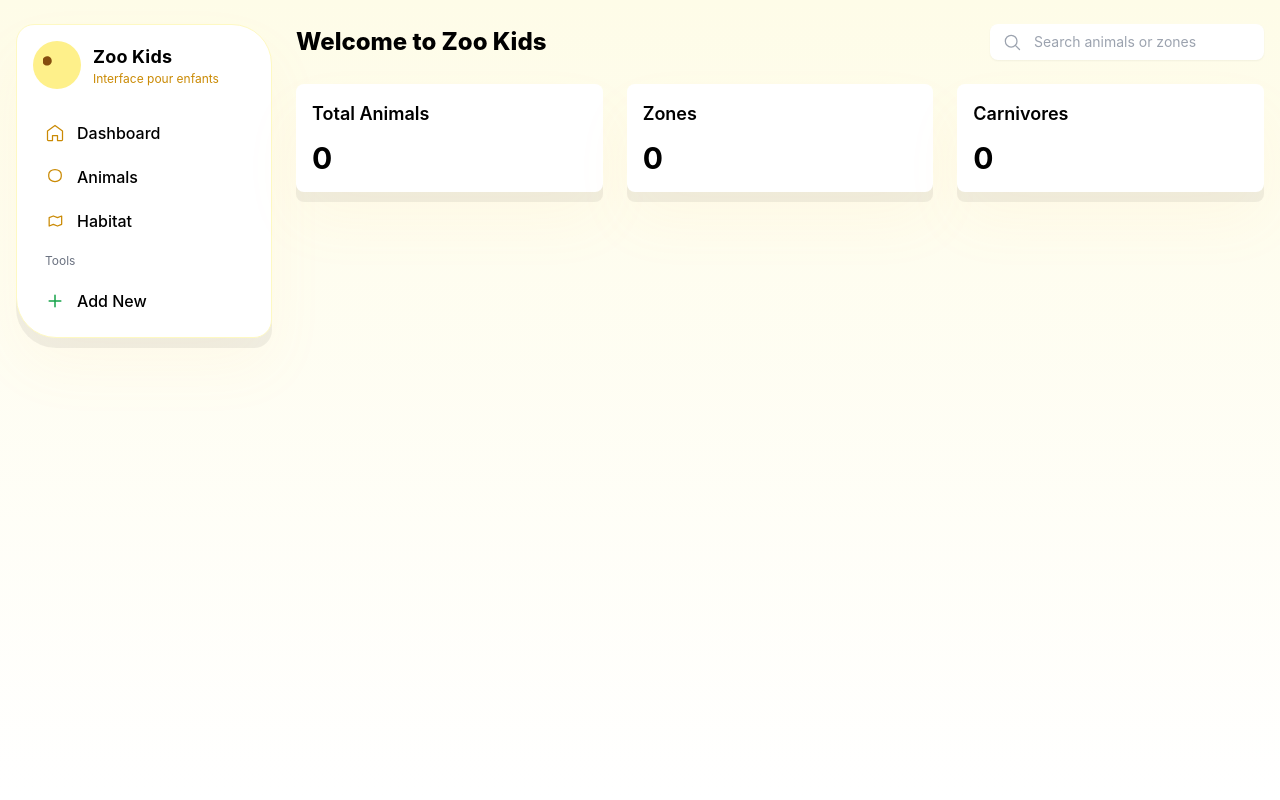
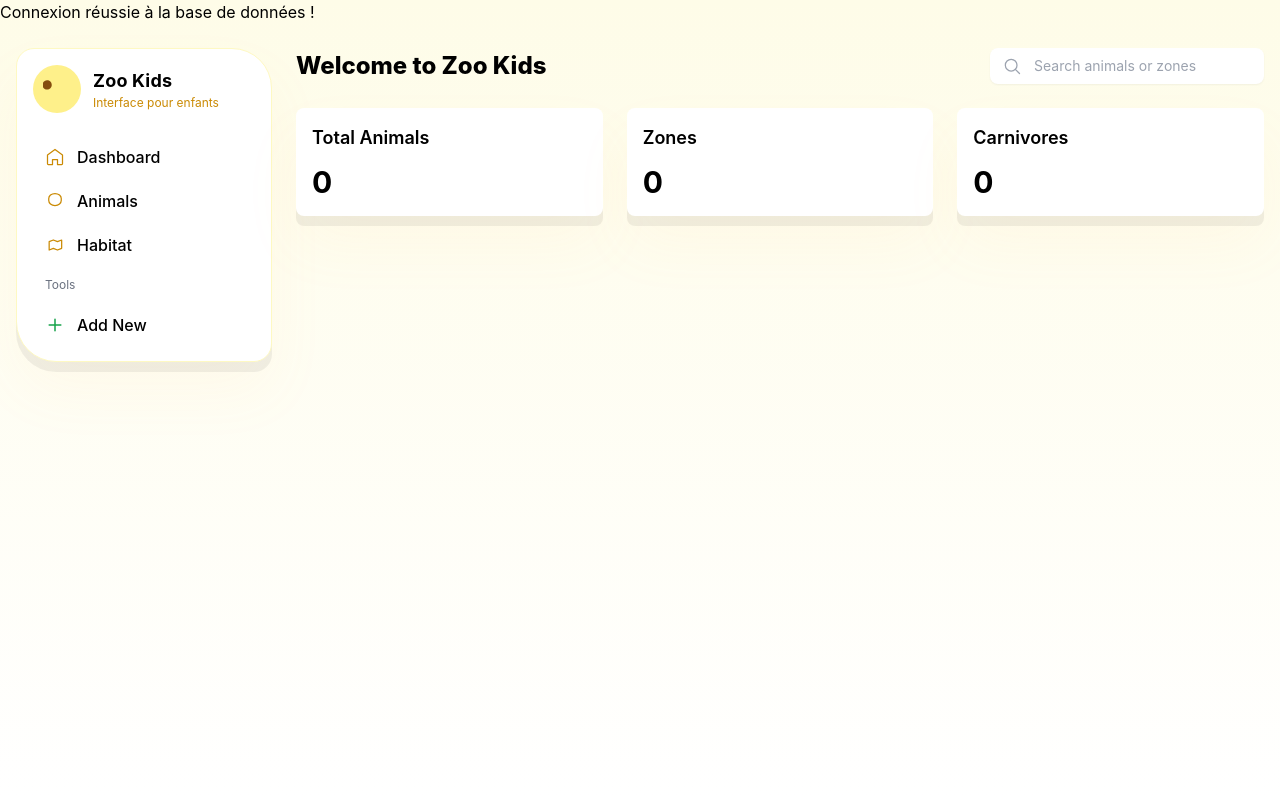
Before and after one commit to ZinebLahlali/zoo-enc, a PHP site: page / in a window 1280 px wide. Run offline with PHP 8.4, Linux system fonts and the light colour scheme; some libraries are stand-ins or nearby versions.

Commit message:
Update index.php: modify homepage layout and integrate updated components

```diff
--- a/index.php
+++ b/index.php
@@ -2,11 +2,11 @@
 include "./dbconnect.php";
 
 
-// if ($conn->connect_errno === 0) {
-//     echo " Connexion réussie à la base de données !";
-// } else {
-//     echo " Erreur de connexion : " . $conn->connect_error;
-// }
+if ($conn->connect_errno === 0) {
+    echo " Connexion réussie à la base de données !";
+} else {
+    echo " Erreur de connexion : " . $conn->connect_error;
+}
 
 
 
@@ -266,7 +266,7 @@ include "./dbconnect.php";
             </form>
         </div>
     </div>
-    <script src="script.js"></script>
+
 </body>
 
 </html>
```
